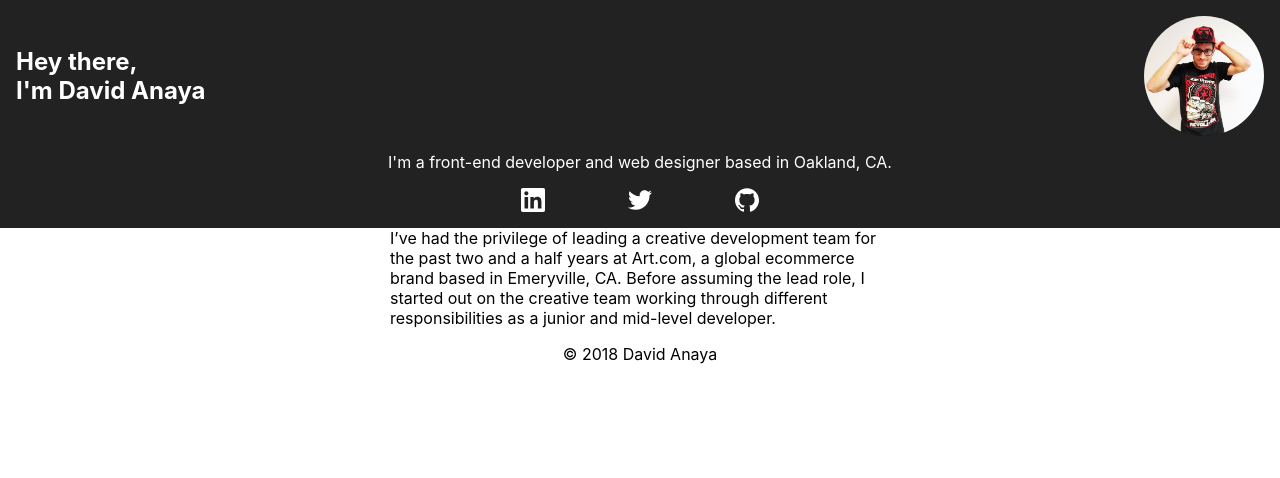
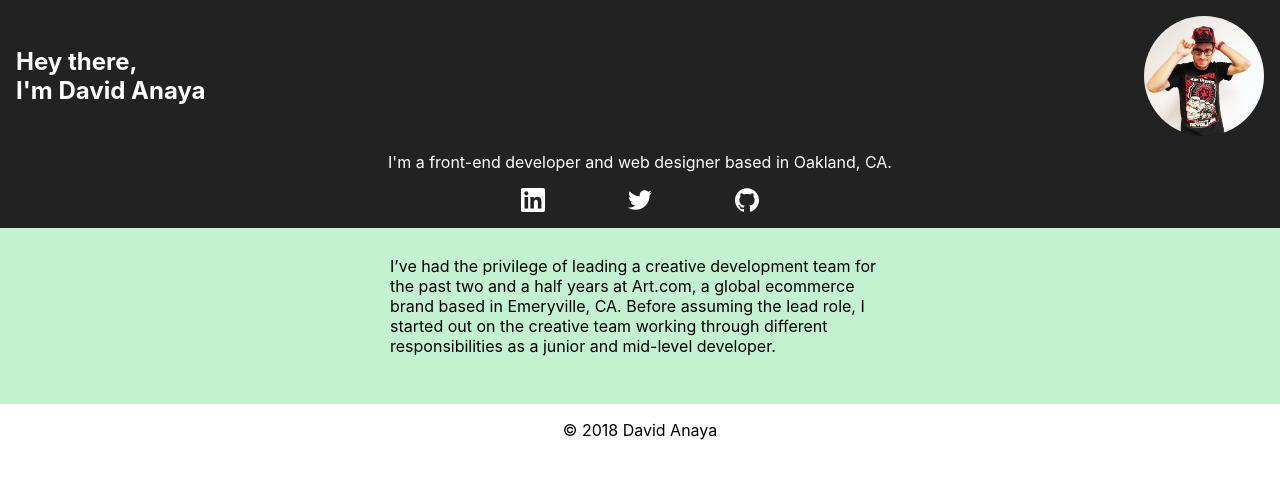
Before and after one commit to anayadesign/davidanaya.github.io, a React (Create React App) app: page / in a window 1280 px wide. Shown: the top 478 px of the page. Built offline with nearby package versions, Linux system fonts and the light colour scheme.

Commit message:
Paragraph wrapper

```diff
--- a/src/components/Paragraph/Paragraph.css
+++ b/src/components/Paragraph/Paragraph.css
@@ -1,3 +1,7 @@
+.paragraph--section {
+  background-color: #c2f2d0;
+  padding: 1.75em 1em 3em;
+}
 .paragraph {
   max-width: 500px;
   margin: 0 auto;
--- a/src/components/Paragraph/Paragraph.js
+++ b/src/components/Paragraph/Paragraph.js
@@ -3,7 +3,11 @@ import './Paragraph.css';
 
 class Paragraph extends Component {
   render() {
-    return <p className="paragraph">{this.props.content}</p>;
+    return (
+      <section className="paragraph--section">
+        <p className="paragraph">{this.props.content}</p>
+      </section>
+    );
   }
 }
 
```
